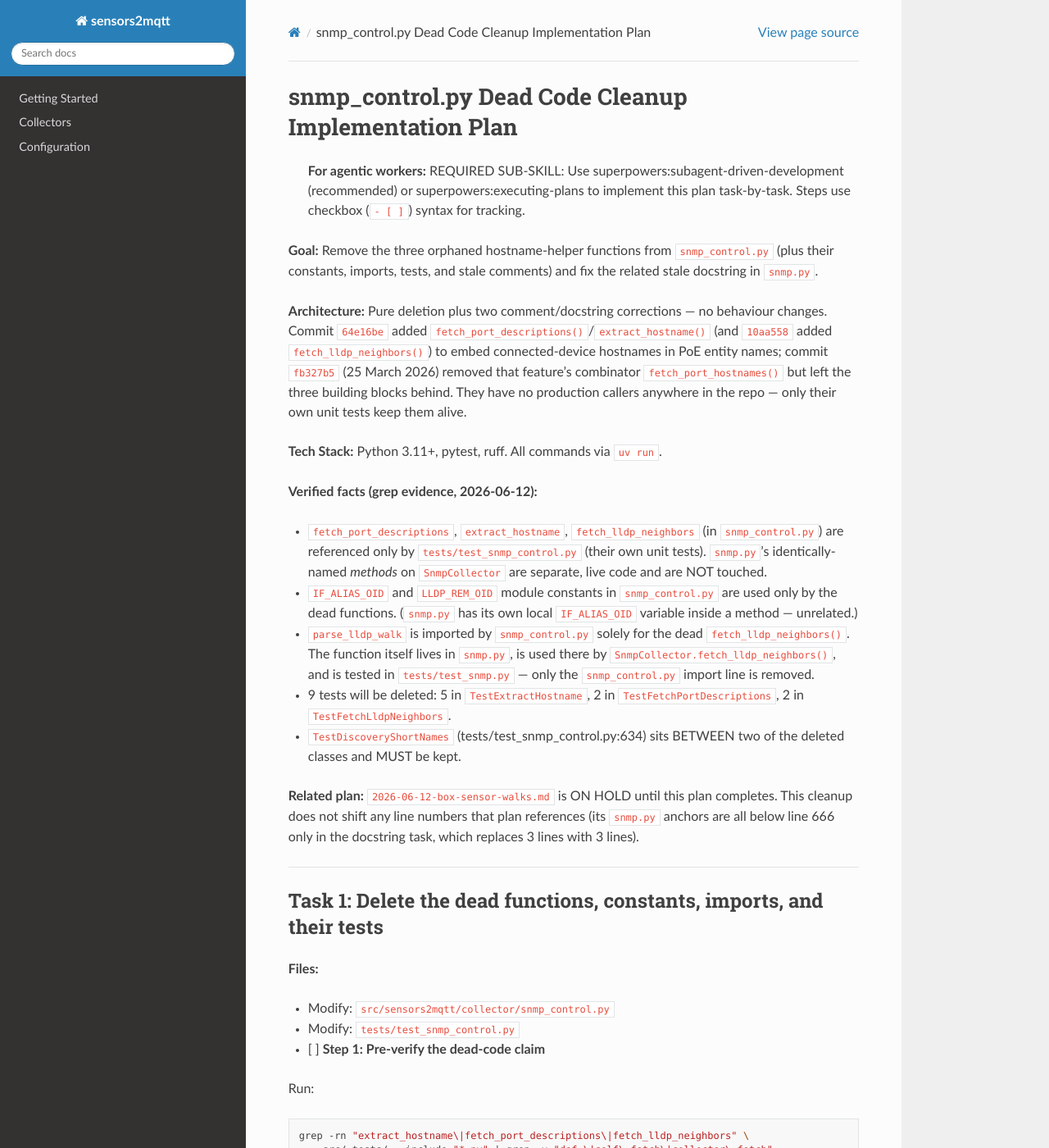
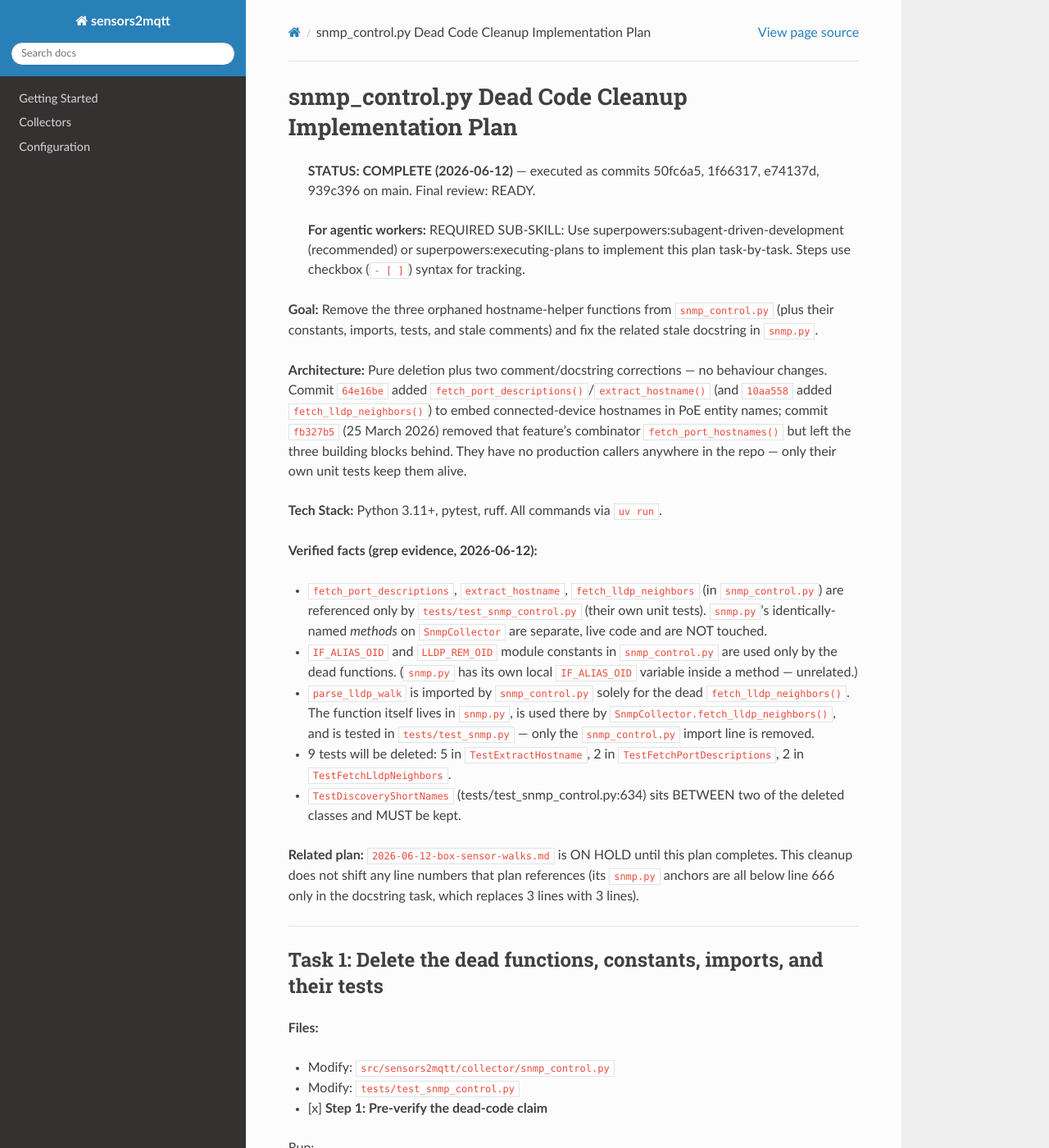
Before and after one commit to mithro/sensors2mqtt, a Sphinx documentation site: the page built from docs/superpowers/plans/2026-06-12-snmp-control-dead-code-cleanup.md, in a window 1280 px wide and 1400 px high. Shown: the whole window at 82% size. Built offline with Sphinx 7.4.7 and the Read the Docs theme 3.1.0, drawn with Linux system fonts in a browser that asks for light colours; some of the changed text lies outside the part shown.

Commit message:
docs: mark snmp_control cleanup plan complete
Co-Authored-By: Claude Fable 5 <noreply@anthropic.com>

````diff
--- a/docs/superpowers/plans/2026-06-12-snmp-control-dead-code-cleanup.md
+++ b/docs/superpowers/plans/2026-06-12-snmp-control-dead-code-cleanup.md
@@ -1,4 +1,6 @@
 # snmp_control.py Dead Code Cleanup Implementation Plan
+
+> **STATUS: COMPLETE (2026-06-12)** — executed as commits 50fc6a5, 1f66317, e74137d, 939c396 on main. Final review: READY.
 
 > **For agentic workers:** REQUIRED SUB-SKILL: Use superpowers:subagent-driven-development (recommended) or superpowers:executing-plans to implement this plan task-by-task. Steps use checkbox (`- [ ]`) syntax for tracking.
 
@@ -25,7 +27,7 @@
 - Modify: `src/sensors2mqtt/collector/snmp_control.py`
 - Modify: `tests/test_snmp_control.py`
 
-- [ ] **Step 1: Pre-verify the dead-code claim**
+- [x] **Step 1: Pre-verify the dead-code claim**
 
 Run:
 
@@ -36,7 +38,7 @@ grep -rn "extract_hostname\|fetch_port_descriptions\|fetch_lldp_neighbors" \
 
 Expected: hits only in `tests/test_snmp_control.py` (imports and test bodies). The filter excludes the *separate, live* `SnmpCollector` methods of the same names: their `def` lines, `self.fetch_*` calls in `snmp.py`, and `collector.fetch_*` calls in `tests/test_snmp.py`. If anything else appears, STOP and reassess.
 
-- [ ] **Step 2: Delete from `snmp_control.py`**
+- [x] **Step 2: Delete from `snmp_control.py`**
 
 Delete these, top to bottom (line numbers from the current file; deleting top-down shifts later ones, so work bottom-up or re-grep):
 
@@ -75,7 +77,7 @@ from sensors2mqtt.collector.snmp import (
 
 5. `re` is still used (`_snmpget_int`, `_on_message`, `_read_force_overrides`) and `subprocess` is still used (`_snmpget_int`, `_snmpset_int`, `poll_all_ports`) — do NOT remove those imports. `ruff check` in Step 5 confirms nothing else became unused.
 
-- [ ] **Step 3: Delete from `tests/test_snmp_control.py`**
+- [x] **Step 3: Delete from `tests/test_snmp_control.py`**
 
 1. Remove the three names from the import block (lines 9-18), leaving:
 
@@ -97,7 +99,7 @@ from sensors2mqtt.collector.snmp_control import (
 
 5. Delete `TestFetchLldpNeighbors` (lines 669-690) together with its section banner (lines 665-667, `# LLDP fetch + combined hostname tests`). This class runs to the end of the file.
 
-- [ ] **Step 4: Verify deletion is complete**
+- [x] **Step 4: Verify deletion is complete**
 
 Run:
 
@@ -108,12 +110,12 @@ grep -rn "extract_hostname\|fetch_port_descriptions\|fetch_lldp_neighbors\|IF_AL
 
 Expected: no output.
 
-- [ ] **Step 5: Run full suite and lint**
+- [x] **Step 5: Run full suite and lint**
 
 Run: `uv run pytest && uv run ruff check src/ tests/`
 Expected: all tests PASS with exactly 9 fewer tests collected than before (5 + 2 + 2 deleted); no lint errors. The dead functions had no other coverage, so nothing else can fail — if anything does, STOP: the dead-code claim was wrong somewhere.
 
-- [ ] **Step 6: Commit**
+- [x] **Step 6: Commit**
 
 ```bash
 git add src/sensors2mqtt/collector/snmp_control.py tests/test_snmp_control.py
@@ -136,7 +138,7 @@ Co-Authored-By: Claude Fable 5 <noreply@anthropic.com>"
 - Modify: `src/sensors2mqtt/collector/snmp.py:666-668`
 - Modify: `docs/gdoc2netcfg-snmp-cross-check.md`
 
-- [ ] **Step 1: Fix the `fetch_port_descriptions` docstring**
+- [x] **Step 1: Fix the `fetch_port_descriptions` docstring**
 
 In `SnmpCollector.fetch_port_descriptions()` the docstring claims the interface prefix is stripped, but the code stores the full alias (the per-port `description` sensor publishes e.g. `eth0.rpi5-pmod`, deliberately matching the combined LLDP-neighbor format built in `fetch_lldp_neighbors()`). Replace:
 
@@ -154,7 +156,7 @@ with:
         is kept, matching the combined LLDP neighbor format.
 ```
 
-- [ ] **Step 2: Update the cross-check doc's reference to extract_hostname**
+- [x] **Step 2: Update the cross-check doc's reference to extract_hostname**
 
 `docs/gdoc2netcfg-snmp-cross-check.md` credits "This repo's `extract_hostname`" for the ifAlias convention — that function is now deleted. Replace the first sentence of the bullet starting `- **ifAlias convention.**`:
 
@@ -175,12 +177,12 @@ with:
 
 Keep the rest of the bullet unchanged.
 
-- [ ] **Step 3: Run tests and lint**
+- [x] **Step 3: Run tests and lint**
 
 Run: `uv run pytest && uv run ruff check src/ tests/`
 Expected: all PASS (docstring/doc-only changes), no lint errors
 
-- [ ] **Step 4: Commit**
+- [x] **Step 4: Commit**
 
 ```bash
 git add src/sensors2mqtt/collector/snmp.py docs/gdoc2netcfg-snmp-cross-check.md
@@ -197,22 +199,22 @@ Co-Authored-By: Claude Fable 5 <noreply@anthropic.com>"
 
 ### Task 3: Final verification
 
-- [ ] **Step 1: Full test suite**
+- [x] **Step 1: Full test suite**
 
 Run: `uv run pytest -v`
 Expected: all tests PASS; `tests/test_snmp_control.py` no longer contains TestExtractHostname/TestFetchPortDescriptions/TestFetchLldpNeighbors but still contains TestDiscoveryShortNames
 
-- [ ] **Step 2: Lint**
+- [x] **Step 2: Lint**
 
 Run: `uv run ruff check src/ tests/`
 Expected: no errors
 
-- [ ] **Step 3: Smoke-import the control module**
+- [x] **Step 3: Smoke-import the control module**
 
 Run: `uv run python -c "from sensors2mqtt.collector import snmp_control; print('ok')"`
 Expected: `ok` (catches any import-level breakage the tests might not exercise)
 
-- [ ] **Step 4: Confirm working tree is clean**
+- [x] **Step 4: Confirm working tree is clean**
 
 Run: `git status`
 Expected: nothing to commit, working tree clean
````
